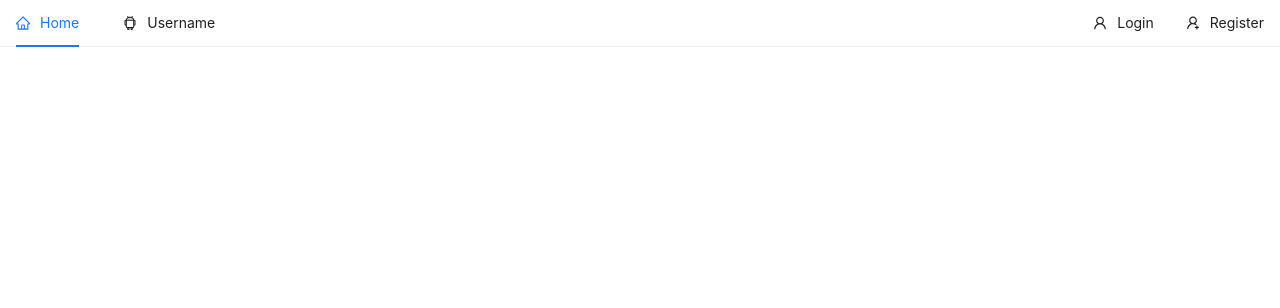
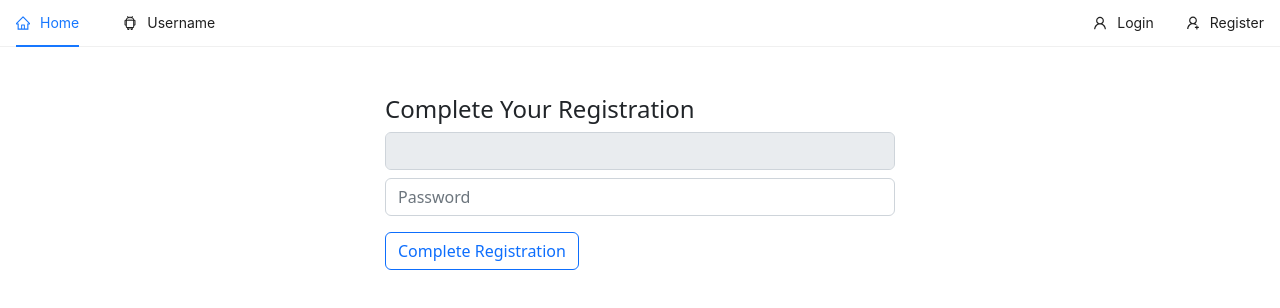
Before and after one commit to saurabhnegi35/Ecommerce_Web_App_React, a React (Create React App) app: page /register/complete in a window 1280 px wide. Shown: the top 308 px of the page. Built offline with nearby package versions, Linux system fonts and the light colour scheme.

Commit message:
Added Complete Registration Component

```diff
--- a/src/App.js
+++ b/src/App.js
@@ -6,6 +6,7 @@ import Login from './pages/auth/Login';
 import Register from './pages/auth/Register';
 import Home from './pages/Home';
 import Header from './components/nav/Header';
+import RegisterComplete from './pages/auth/RegisterComplete';
 
 const App = () => {
   return (
@@ -16,6 +17,7 @@ const App = () => {
         <Route path="/" Component={Home} />
         <Route path="/login" Component={Login} />
         <Route path="/register" Component={Register} />
+        <Route path="/register/complete" Component={RegisterComplete} />
       </Switch>
     </>
   );
--- a/src/index.js
+++ b/src/index.js
@@ -7,9 +7,9 @@ import { BrowserRouter as Router } from 'react-router-dom';
 
 const root = ReactDOM.createRoot(document.getElementById('root'));
 root.render(
-  <React.StrictMode>
-    <Router>
-      <App />
-    </Router>
-  </React.StrictMode>
+  // <React.StrictMode>
+  <Router>
+    <App />
+  </Router>
+  // </React.StrictMode>
 );
--- a/src/pages/auth/Register.js
+++ b/src/pages/auth/Register.js
@@ -34,7 +34,7 @@ const Register = () => {
         onChange={(event) => setEmail(event.target.value)}
         autoFocus
       />
-      <button type="submit" className="btn btn-outline-primary mt-2">
+      <button type="submit" className="btn btn-outline-primary mt-3">
         Register
       </button>
     </form>
--- /dev/null
+++ b/src/pages/auth/RegisterComplete.js
@@ -0,0 +1,47 @@
+import React, { useEffect, useState } from 'react';
+import { auth } from '../../firebase';
+import { toast } from 'react-toastify';
+
+const RegisterComplete = ({ history }) => {
+  const [email, setEmail] = useState('');
+  const [password, setPassword] = useState('');
+
+  useEffect(() => {
+    // console.log(window.localStorage.getItem('emailForRegistration'));
+    setEmail(window.localStorage.getItem('emailForRegistration'));
+  }, []);
+
+  const handleSubmit = async (event) => {
+    event.preventDefault();
+  };
+
+  const completeRegistrationForm = () => (
+    <form onSubmit={handleSubmit}>
+      <input type="email" className="form-control" value={email} disabled />
+      <input
+        type="password"
+        className="form-control mt-2"
+        value={password}
+        onChange={(event) => setPassword(event.target.value)}
+        placeholder="Password"
+        autofocus
+      />
+      <button type="submit" className="btn btn-outline-primary mt-3">
+        Complete Registration
+      </button>
+    </form>
+  );
+
+  return (
+    <div className="container p-5">
+      <div className="row">
+        <div className="col-md-6 offset-md-3">
+          <h4>Complete Your Registration</h4>
+          {completeRegistrationForm()}
+        </div>
+      </div>
+    </div>
+  );
+};
+
+export default RegisterComplete;
```
